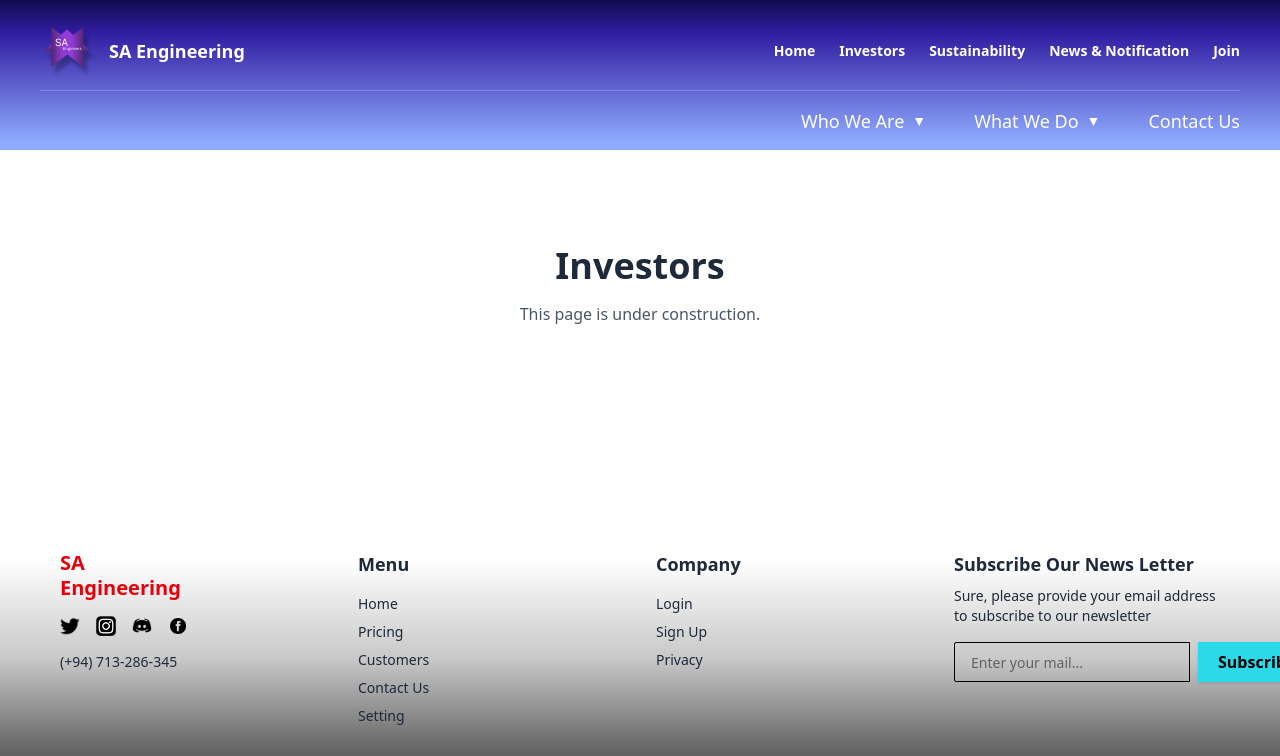
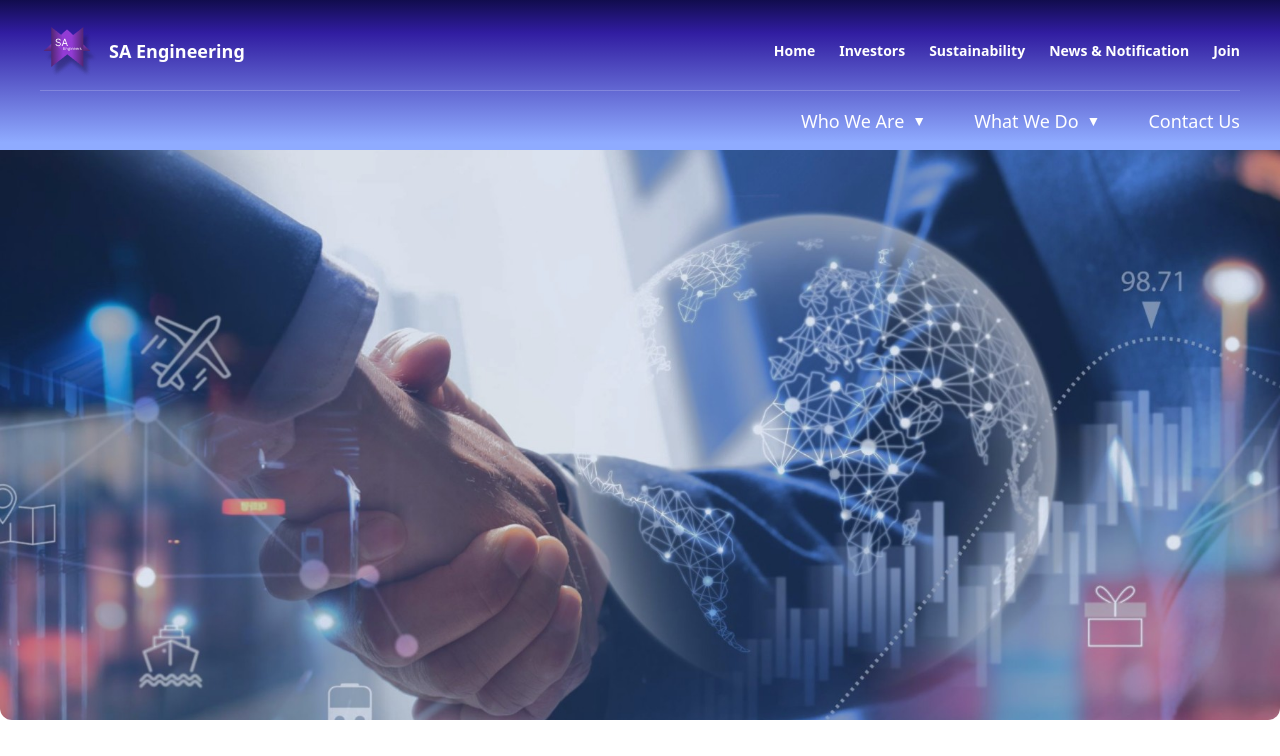
Before and after one commit to Eranda724/SA-Engineering-Front-End, a React (Vite) app: page /investors in a window 1280 px wide. Shown: the top 756 px of the page. Built offline with nearby package versions, Linux system fonts and the light colour scheme.

Commit message:
work with investors page
Add the main image

```diff
--- a/src/App.jsx
+++ b/src/App.jsx
@@ -5,6 +5,7 @@ import {
   PlaceholderPage,
   HomePage,
   OurTeamPage,
+  InvestorsPage,
 } from './components/pages'
 
 function App() {
@@ -20,7 +21,7 @@ function App() {
       <Route path="/sustainability" element={<PlaceholderPage title="Sustainability" />} />
       <Route path="/join" element={<PlaceholderPage title="Join" />} />
       <Route path="/news" element={<PlaceholderPage title="News & Notification" />} />
-      <Route path="/investors" element={<PlaceholderPage title="Investors" />} />
+      <Route path="/investors" element={<InvestorsPage />} />
       <Route path="/team" element={<OurTeamPage />} />
       <Route path="*" element={<Navigate to="/" replace />} />
     </Routes>
--- a/src/components/pages/InvestorsPage.jsx
+++ b/src/components/pages/InvestorsPage.jsx
@@ -4,10 +4,9 @@ import { Layout } from '../common'
 const InvestorsPage = () => {
   return (
     <Layout pageTitle="Investors">
-      <div className="flex items-center justify-center py-24">
-        <div className="text-center px-4">
-          <h1 className="text-4xl font-bold text-gray-800 mb-4">Investors</h1>
-          <p className="text-gray-600">This page is under construction.</p>
+      <div className="w-full flex items-center justify-center">
+        <div className="w-full text-center">
+          <img className='w-full h-[570px] rounded-b-xl object-cover' src='/src/assets/Investors main.jpg'/>
         </div>
       </div>
     </Layout>
```
Also changed, not shown: src/assets/Investors main.jpg (added).
